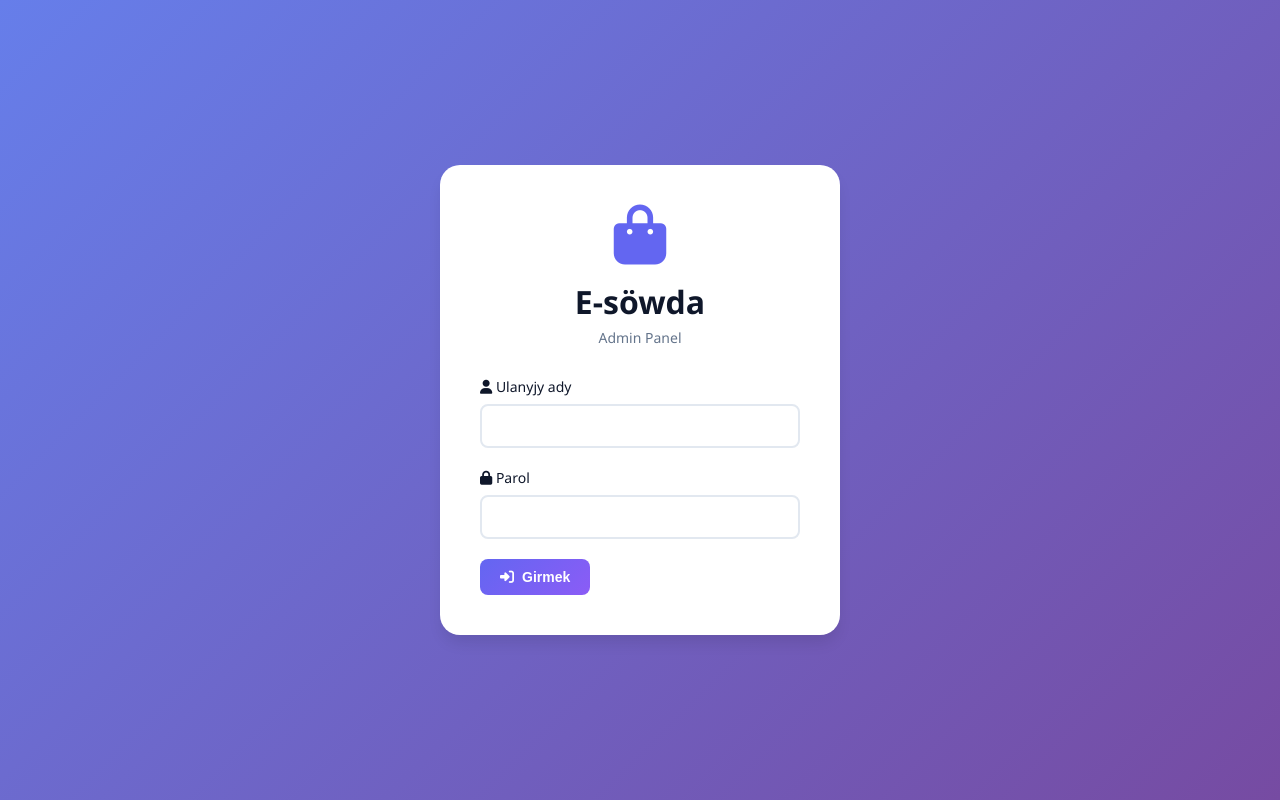
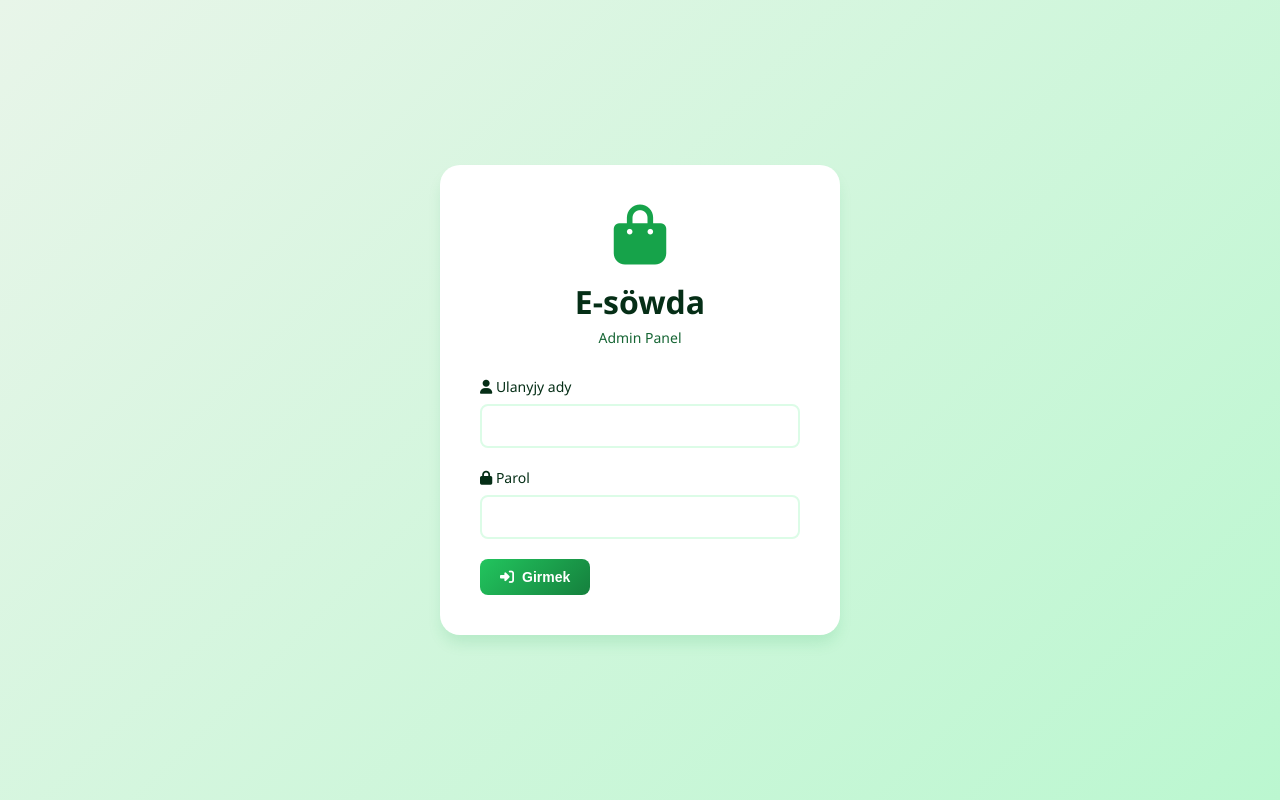
Before and after one commit to Ysmayylow01/e-sowda, a Flask app: page /admin in a window 1280 px wide. Run offline with Flask 3, Linux system fonts and the light colour scheme.

Commit message:
change theme

```diff
--- a/static/styles.css
+++ b/static/styles.css
@@ -5,25 +5,28 @@
 }
 
 :root {
-    --primary-color: #6366f1;
-    --secondary-color: #8b5cf6;
-    --success-color: #10b981;
+    --primary-color: #16a34a;   /* esasy ýaşyl */
+    --secondary-color: #15803d; /* goýy ýaşyl */
+    --success-color: #22c55e;
     --danger-color: #ef4444;
     --warning-color: #f59e0b;
-    --info-color: #3b82f6;
-    --dark: #1e293b;
-    --light: #f1f5f9;
+    --info-color: #4ade80;
+
+    --dark: #14532d;
+    --light: #f0fdf4; /* açyk ýaşyl fon */
     --white: #ffffff;
-    --border: #e2e8f0;
-    --text-primary: #0f172a;
-    --text-secondary: #64748b;
-    --shadow: 0 4px 6px -1px rgba(0, 0, 0, 0.1);
-    --shadow-lg: 0 10px 15px -3px rgba(0, 0, 0, 0.1);
+    --border: #dcfce7;
+
+    --text-primary: #052e16;
+    --text-secondary: #166534;
+
+    --shadow: 0 4px 6px -1px rgba(22, 163, 74, 0.1);
+    --shadow-lg: 0 10px 15px -3px rgba(22, 163, 74, 0.15);
 }
 
 body {
     font-family: 'Segoe UI', Tahoma, Geneva, Verdana, sans-serif;
-    background: linear-gradient(135deg, #667eea 0%, #764ba2 100%);
+    background: linear-gradient(135deg, #e8f5e9 0%, #bbf7d0 100%);
     min-height: 100vh;
     color: var(--text-primary);
 }
@@ -96,7 +99,7 @@ body {
 
 .sidebar-header {
     padding: 25px 20px;
-    background: linear-gradient(135deg, var(--primary-color), var(--secondary-color));
+    background: linear-gradient(135deg, #16a34a, #15803d);
     color: var(--white);
     display: flex;
     align-items: center;
@@ -235,10 +238,18 @@ body {
     color: var(--white);
 }
 
-.stat-icon.blue { background: linear-gradient(135deg, #667eea, #764ba2); }
-.stat-icon.green { background: linear-gradient(135deg, #10b981, #059669); }
-.stat-icon.orange { background: linear-gradient(135deg, #f59e0b, #d97706); }
-.stat-icon.purple { background: linear-gradient(135deg, #8b5cf6, #7c3aed); }
+.stat-icon.blue {
+    background: linear-gradient(135deg, #22c55e, #16a34a);
+}
+.stat-icon.green {
+    background: linear-gradient(135deg, #16a34a, #15803d);
+}
+.stat-icon.orange {
+    background: linear-gradient(135deg, #4ade80, #22c55e);
+}
+.stat-icon.purple {
+    background: linear-gradient(135deg, #15803d, #166534);
+}
 
 .stat-info h3 {
     font-size: 32px;
@@ -451,7 +462,7 @@ tbody tr:hover {
 }
 
 .btn-primary {
-    background: linear-gradient(135deg, var(--primary-color), var(--secondary-color));
+    background: linear-gradient(135deg, #22c55e, #15803d);
     color: var(--white);
 }
 
```
